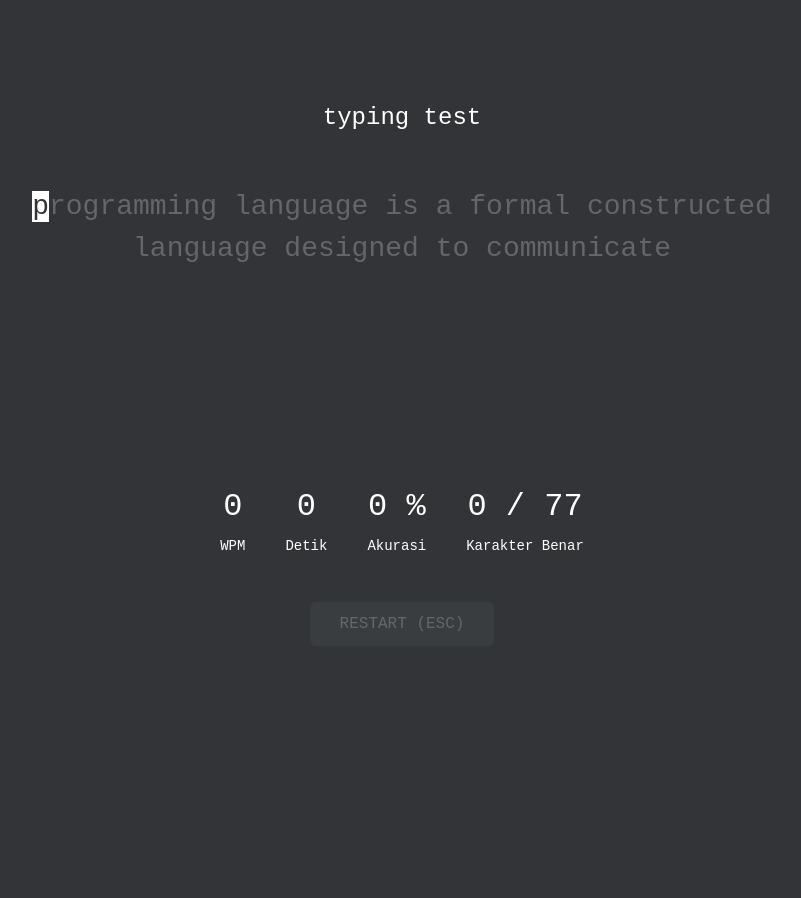
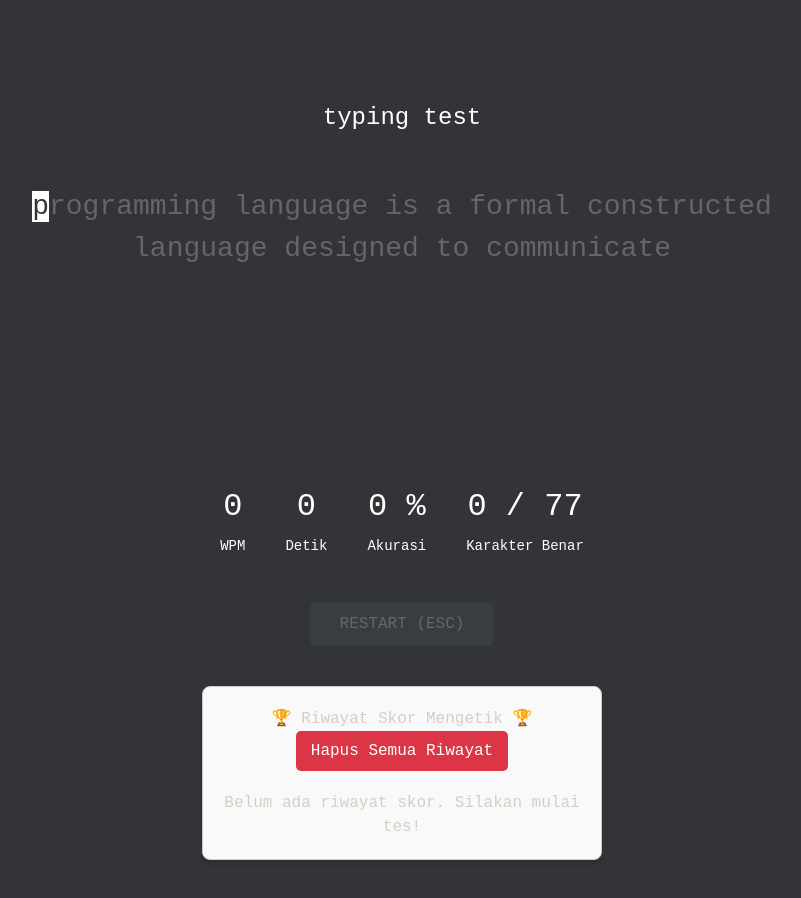
Before and after one commit to RaffaHitipeuw/typingweb, a Next.js app: page / in a window 1280 px wide. Shown: the whole page, without its empty margins (238-1039 px from the left). Before the commit the page ends 800 px from the top, so only its background shows below. Built offline with nearby package versions, Linux system fonts and the light colour scheme.

Commit message:
Fourth Summit

```diff
--- a/src/app/globals.css
+++ b/src/app/globals.css
@@ -20,6 +20,6 @@
 }
 
 body {
-    background-color: #323437; /* Latar belakang abu-abu gelap */
-    color: #d1d0c5; /* Teks default terang */
+    background-color: #323437;
+    color: #d1d0c5;
 }
--- a/src/app/page.jsx
+++ b/src/app/page.jsx
@@ -1,10 +1,11 @@
-// File: page.jsx (atau src/app/page.jsx)
 "use client";
 
 import React, { useState, useEffect, useRef } from "react";
 import TargetText from "../components/TargetText";
 import StatsDisplay from "../components/StatsDisplay";
 import sharedStyles from "../components/SharedStyles.module.css";
+import { addScore } from '../components/Leaderboard/localStorageHandler';
+import Leaderboard from '../components/Leaderboard/Leaderboard';
 
 const sampleTexts = [
     "the quick brown fox jumps over the lazy dog",
@@ -25,13 +26,25 @@ export default function Page() {
     const [startTime, setStartTime] = useState(null);
     const [endTime, setEndTime] = useState(null);
     const [finished, setFinished] = useState(false);
-    const [errorActive, setErrorActive] = useState(false); // State baru untuk error visual
+    const [errorActive, setErrorActive] = useState(false);
     const [mistakeCount, setMistakeCount] = useState(0);
+    const [latestScore, setLatestScore] = useState(null);
 
     const inputRef = useRef(null);
 
     useEffect(() => {
-        if (finished) setEndTime(Date.now());
+        if (finished) {
+            const finalEndTime = Date.now();
+            setEndTime(finalEndTime);
+
+            const finalWPM = wpm(finalEndTime);
+            const finalAccuracy = accuracyPercent();
+
+            if (finalWPM > 0) {
+                addScore(finalWPM, finalAccuracy);
+                setLatestScore({ wpm: finalWPM, accuracy: finalAccuracy });
+            }
+        }
     }, [finished]);
 
     useEffect(() => {
@@ -57,14 +70,14 @@ export default function Page() {
         return Math.round((correct / totalKeystrokes) * 100 * 100) / 100;
     }
 
-    function elapsedSeconds() {
-        if (!started) return 0;
-        const end = endTime || Date.now();
+    function elapsedSeconds(endOverride = endTime) {
+        if (!started || !startTime) return 0;
+        const end = endOverride || Date.now();
         return Math.max(0, Math.floor((end - startTime) / 1000));
     }
 
-    function wpm() {
-        const seconds = elapsedSeconds();
+    function wpm(endOverride) {
+        const seconds = elapsedSeconds(endOverride);
         if (seconds === 0) return 0;
         const minutes = seconds / 60;
         const correct = typed.length;
@@ -79,7 +92,7 @@ export default function Page() {
 
         if (value.length < typed.length) {
              setTyped(value);
-             setErrorActive(false); // Reset error jika backspace
+             setErrorActive(false);
              return;
         }
 
@@ -90,13 +103,11 @@ export default function Page() {
         const expectedChar = sampleText[value.length - 1];
 
         if (lastTypedChar !== expectedChar) {
-            // Mencegah input, mengaktifkan visual error, dan mencatat kesalahan
             setMistakeCount(prev => prev + 1);
             setErrorActive(true);
             return;
         }
 
-        // Jika benar:
         setErrorActive(false);
 
         if (!started && value.length > 0) {
@@ -120,6 +131,7 @@ export default function Page() {
         setMistakeCount(0);
         setErrorActive(false);
         setSampleText(getRandomText());
+        setLatestScore(null);
         if (inputRef.current) inputRef.current.focus();
     }
 
@@ -138,7 +150,7 @@ export default function Page() {
                 sampleText={sampleText}
                 typed={typed}
                 finished={finished}
-                errorActive={errorActive} // Teruskan state error
+                errorActive={errorActive}
             />
 
             <textarea
@@ -167,6 +179,8 @@ export default function Page() {
             >
                 {finished ? "RESTART (ENTER)" : "RESTART (ESC)"}
             </button>
+
+            <Leaderboard latestScore={latestScore} />
         </div>
     );
 }
--- a/src/components/SharedStyles.module.css
+++ b/src/components/SharedStyles.module.css
@@ -1,5 +1,3 @@
-/* File: SharedStyles.module.css */
-
 .container {
     max-width: 800px;
     margin: 100px auto 40px auto;
--- a/src/components/StatsDisplay.jsx
+++ b/src/components/StatsDisplay.jsx
@@ -1,4 +1,3 @@
-// File: StatsDisplay.jsx
 import React from 'react';
 import styles from './StatsDisplay.module.css';
 
--- a/src/components/TargetText.jsx
+++ b/src/components/TargetText.jsx
@@ -9,10 +9,8 @@ export default function TargetText({ sampleText, typed, finished, errorActive })
             let className = styles.charPending;
 
             if (index < typed.length) {
-                // Di Strict Mode, ini harus selalu benar (kecuali ada logic backspace)
                 className = styles.charCorrect;
             } else if (index === typed.length && !finished) {
-                // Gunakan class error jika errorActive true, jika tidak, gunakan class normal
                 className += ' ' + (errorActive ? styles.charCursorError : styles.charCursor);
             }
 
@@ -22,7 +20,6 @@ export default function TargetText({ sampleText, typed, finished, errorActive })
                 </span>
             );
         });
-        // Karena ini Strict Mode, kita tidak perlu logic untuk kelebihan ketikan
     }
 
     return (
--- a/src/components/TargetText.module.css
+++ b/src/components/TargetText.module.css
@@ -1,5 +1,3 @@
-/* File: TargetText.module.css (DIPERBARUI - TANPA BLINK) */
-
 .textContainer {
     padding: 0;
     margin: 0 0 50px 0;
@@ -26,16 +24,15 @@
     color: #646669;
 }
 
-/* Kursor Normal (Kuning) - Tetap solid */
 .charCursor {
-    color: #323437; /* Teks gelap di atas background */
+    color: #323437;
     border-bottom: none;
-    background-color: white; /* Kuning solid */
+    background-color: white;
 }
 
-/* Kursor Error (Merah Terang) - Tetap solid */
+
 .charCursorError {
-    color: #323437; /* Teks gelap di atas background merah */
+    color: #323437;
     border-bottom: none;
-    background-color: red; /* Merah solid */
+    background-color: red;
 }
--- /dev/null
+++ b/src/components/leaderboard/Leaderboard.css
@@ -0,0 +1,69 @@
+/* components/Leaderboard/Leaderboard.css */
+
+.leaderboard-container {
+  max-width: 400px;
+  margin: 40px auto;
+  padding: 20px;
+  border: 1px solid #ccc;
+  border-radius: 8px;
+  background-color: #f9f9f9;
+  box-shadow: 0 4px 6px rgba(0, 0, 0, 0.1);
+  text-align: center;
+}
+
+.score-list {
+  list-style: none;
+  padding: 0;
+}
+
+.score-item {
+  display: flex;
+  justify-content: space-between;
+  padding: 10px;
+  margin-bottom: 8px;
+  background-color: #fff;
+  border-radius: 4px;
+  border-left: 5px solid #007bff;
+  font-weight: bold;
+}
+
+.score-item:nth-child(1) {
+    border-left: 5px solid gold; /* Juara 1 */
+}
+
+.score-item:nth-child(2) {
+    border-left: 5px solid silver; /* Juara 2 */
+}
+
+.score-item:nth-child(3) {
+    border-left: 5px solid #cd7f32; /* Juara 3 */
+}
+
+.wpm-display {
+  color: #007bff;
+}
+
+.accuracy-display {
+  font-size: 0.9em;
+  color: #555;
+}
+
+.date-display {
+  font-weight: normal;
+  font-size: 0.8em;
+  color: #777;
+}
+
+.clear-button {
+  background-color: #dc3545;
+  color: white;
+  border: none;
+  padding: 8px 15px;
+  border-radius: 5px;
+  cursor: pointer;
+  margin-bottom: 20px;
+}
+
+.clear-button:hover {
+  background-color: #c82333;
+}
--- /dev/null
+++ b/src/components/leaderboard/Leaderboard.jsx
@@ -0,0 +1,49 @@
+import React, { useState, useEffect } from 'react';
+import { getScores, clearScores } from './localStorageHandler';
+import './Leaderboard.css';
+
+function Leaderboard({ latestScore }) {
+  const [scores, setScores] = useState([]);
+
+  useEffect(() => {
+    setScores(getScores());
+  }, []);
+
+  useEffect(() => {
+    if (latestScore && latestScore.wpm > 0) {
+      setScores(getScores());
+    }
+  }, [latestScore]);
+
+  const handleClearScores = () => {
+    clearScores();
+    setScores([]);
+  };
+
+  return (
+    <div className="leaderboard-container">
+      <h2>🏆 Riwayat Skor Mengetik 🏆</h2>
+      <button onClick={handleClearScores} className="clear-button">
+        Hapus Semua Riwayat
+      </button>
+
+      {scores.length === 0 ? (
+        <p>Belum ada riwayat skor. Silakan mulai tes!</p>
+      ) : (
+        <ol className="score-list">
+          {scores.map((score, index) => (
+            <li key={index} className="score-item">
+              <span className="wpm-display">{score.wpm} WPM</span>
+              <span className="accuracy-display">{score.accuracy}% Akurasi</span>
+              <span className="date-display">
+                {new Date(score.timestamp).toLocaleDateString()}
+              </span>
+            </li>
+          ))}
+        </ol>
+      )}
+    </div>
+  );
+}
+
+export default Leaderboard;
--- /dev/null
+++ b/src/components/leaderboard/localStorageHandler.js
@@ -0,0 +1,40 @@
+// components/Leaderboard/localStorageHandler.js
+
+const STORAGE_KEY = 'typingTestScores';
+
+export const getScores = () => {
+  const rawScores = localStorage.getItem(STORAGE_KEY);
+  if (!rawScores) {
+    return [];
+  }
+
+  try {
+    const scores = JSON.parse(rawScores);
+    return scores.sort((a, b) => b.wpm - a.wpm);
+  } catch (e) {
+    console.error("Gagal mem-parsing skor dari LocalStorage:", e);
+    return [];
+  }
+};
+
+export const addScore = (wpm, accuracy) => {
+  if (wpm === 0) return;
+
+  const currentScores = getScores();
+
+  const newScore = {
+    wpm: wpm,
+    accuracy: accuracy,
+    timestamp: Date.now(),
+  };
+
+  currentScores.push(newScore);
+
+  const updatedScores = currentScores.sort((a, b) => b.wpm - a.wpm).slice(0, 100);
+
+  localStorage.setItem(STORAGE_KEY, JSON.stringify(updatedScores));
+};
+
+export const clearScores = () => {
+  localStorage.removeItem(STORAGE_KEY);
+};
```
